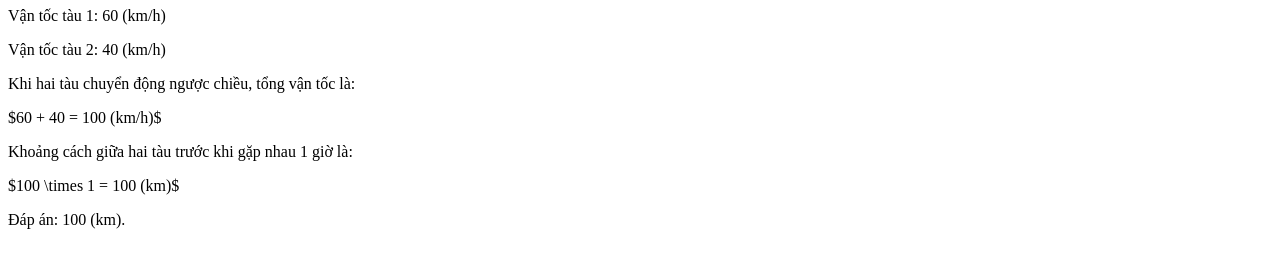
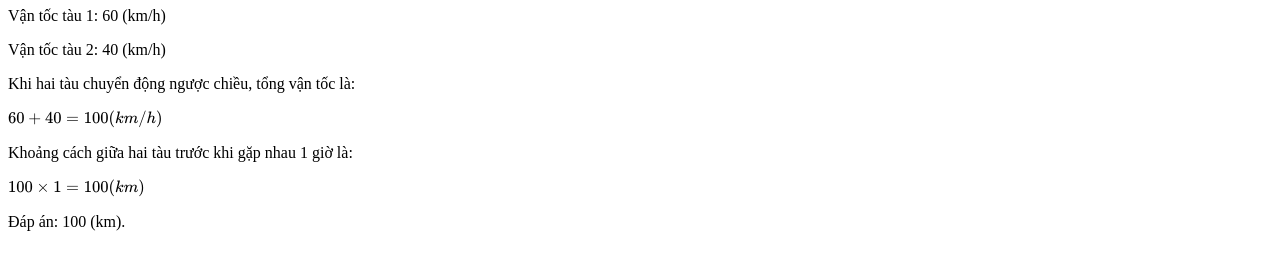
Before and after one commit to NguyenMuoiVN1988/publicstudyrepo, a Jekyll site: the page built from Tieuhoc/TuduyQuestion3.md, in a window 1280 px wide. Shown: the part 266-536 px from the top of the page. Built offline with Jekyll 4.4.1, drawn with Linux system fonts in a browser that asks for light colours; part of the change alters nothing that is shown.

Commit message:
Update head-custom.html

```diff
--- a/_includes/head-custom.html
+++ b/_includes/head-custom.html
@@ -1,17 +1,32 @@
+{% raw %}
 <script>
   window.MathJax = {
     tex: {
-    inlineMath: [['$', '$'], ['\\(', '\\)']],
-    displayMath: [['$$', '$$'], ['\\[', '\\]']],
+      inlineMath: [['\\(', '\\)'], ['$', '$']],
+      displayMath: [['\\[', '\\]'], ['$$', '$$']],
       processEscapes: true,
-    processEnvironments: true
+      tags: 'ams'
     },
     options: {
-    ignoreHtmlClass: ".*|",
-    processHtmlClass: "arithmatex"
+      skipHtmlTags: ['script','noscript','style','textarea','pre','code'],
+      renderActions: {
+        // Hỗ trợ <script type="math/tex"> của Kramdown trên GitHub Pages
+        findScript: [10, function (doc) {
+          document.querySelectorAll('script[type^="math/tex"]').forEach(function (node) {
+            const display = /; *mode=display/.test(node.type);
+            const math = new doc.options.MathItem(node.textContent, doc.inputJax[0], display);
+            const text = document.createTextNode('');
+            node.parentNode.replaceChild(text, node);
+            math.start = {node: text, delim: '', n: 0};
+            math.end   = {node: text, delim: '', n: 0};
+            doc.math.push(math);
+          });
+        }, '']
+      }
     }
   };
 </script>
-<script type="text/javascript" id="MathJax-script" async
+<script id="MathJax-script" async
         src="https://cdn.jsdelivr.net/npm/mathjax@3/es5/tex-mml-chtml.js">
 </script>
+{% endraw %}
```
Lines whose indentation alone changed are shown as unchanged.
